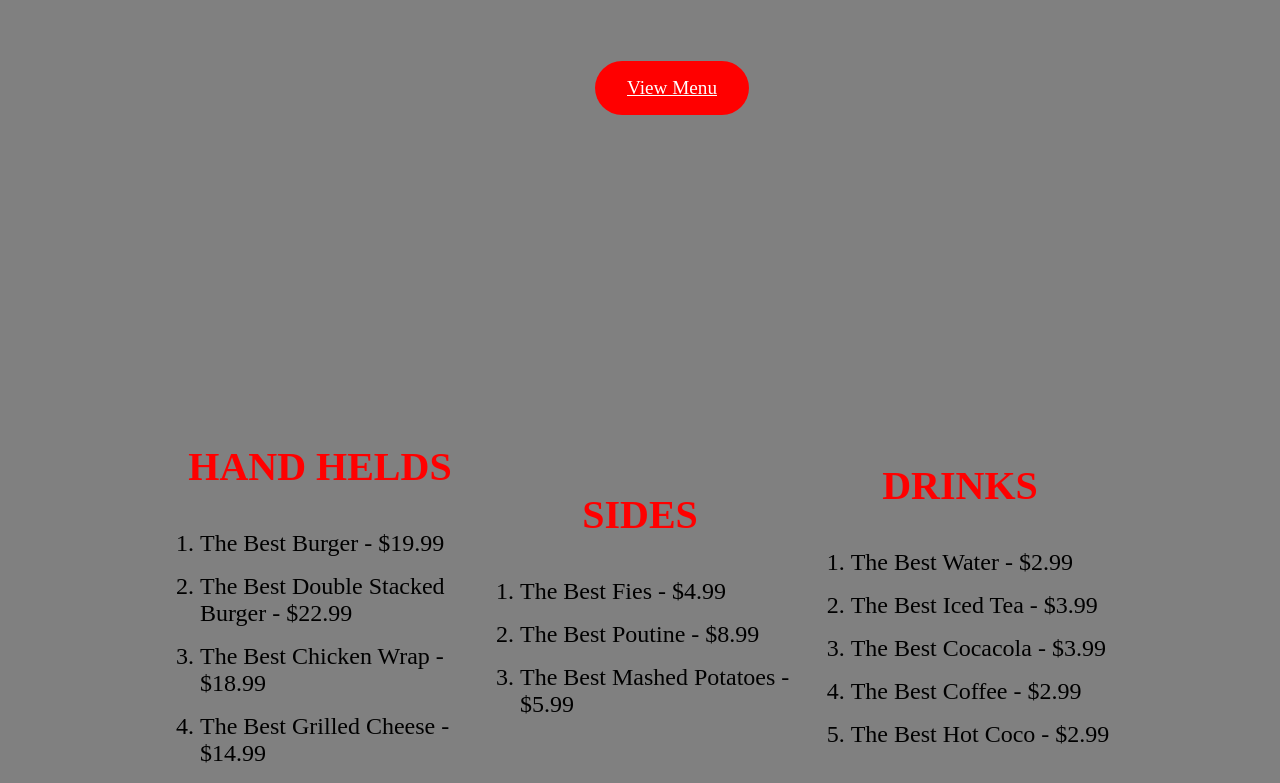
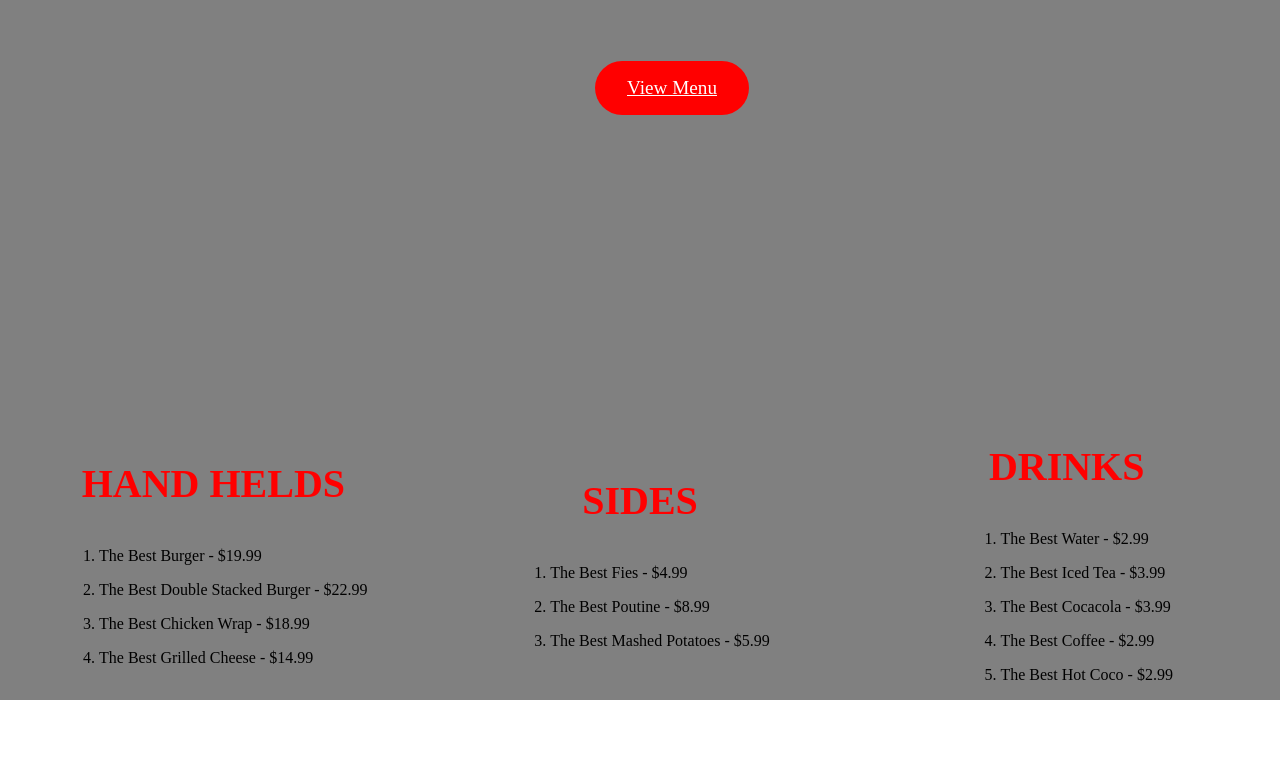
Before and after one commit to CristianoVala/School, a plain HTML site: page Index.html in a window 1280 px wide. Shown: the part 628-1411 px from the top of the page. After the commit the page ends 1328 px from the top, so only its background shows below. Drawn offline with Linux system fonts and the light colour scheme.

Commit message:
Update Index.html

```diff
--- a/Index.html
+++ b/Index.html
@@ -168,7 +168,7 @@
       align-items:center;
     }
     .Items{
-      width: 25vw;
+      width: 50vw;
       display: flex;
       flex-direction: column;
       justify-content:center;
@@ -186,7 +186,7 @@
     }
     .Items li{
       color: black;
-      font-size: 1.5rem;
+      font-size: 1rem;
       margin-top: 1rem;
     }
   </style>
```
